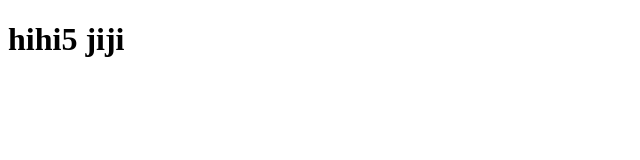
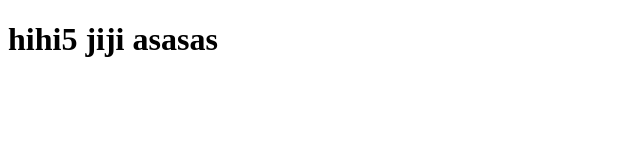
Before and after one commit to seynath/thamidu, a plain HTML site: page index.html in a window 1280 px wide. Shown: the whole page, without its empty margins (0-640 px from the left). Drawn offline with Linux system fonts and the light colour scheme.

Commit message:
Update index.html to add new content in the body

```diff
--- a/index.html
+++ b/index.html
@@ -8,6 +8,7 @@
 <body><h1>
   hihi5
   jiji
+  asasas
 </h1>
 
 </body>
```
